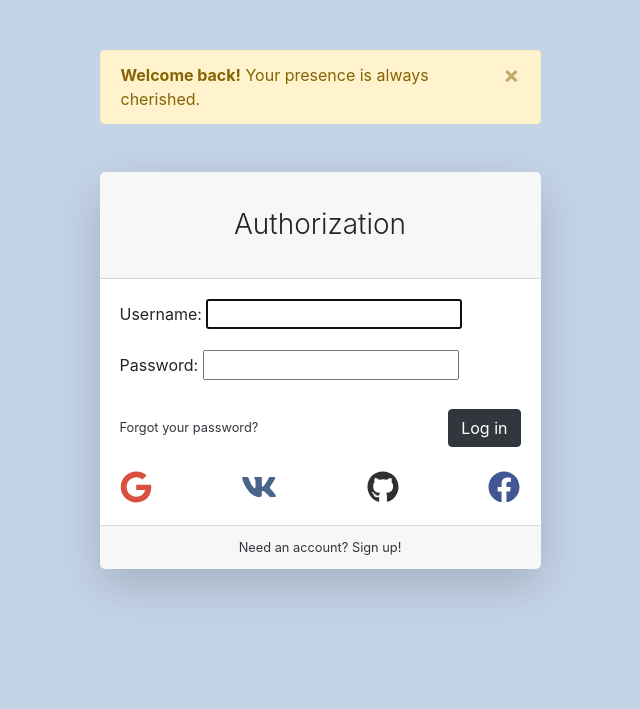
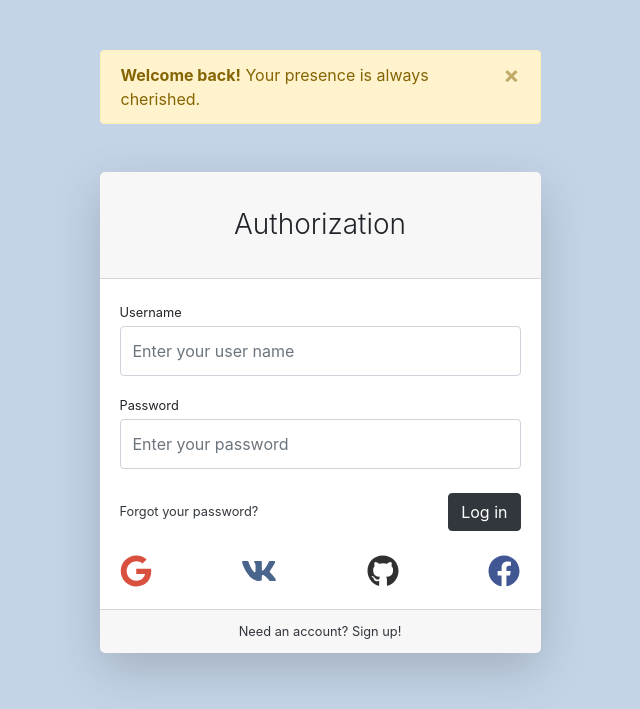
Before and after one commit to Frolov-Andrey2405/VirtuMart, a Django app: template store/users/templates/users/login.html in a window 1280 px wide. Shown: the top 709 px of the page, without its empty margins (320-960 px from the left). Run offline with Django 4.2, Linux system fonts and the light colour scheme; the template is opened without the code that fills it: values that come from a table or form of the project are taken from there, others are empty; parts of the project's set-up code (start-up, migrations or seed data) failed here and were passed over; some libraries are stand-ins or nearby versions.

Commit message:
Proprietary templates and form customization

```diff
--- a/store/users/forms.py
+++ b/store/users/forms.py
@@ -1,9 +1,18 @@
 from django.contrib.auth.forms import AuthenticationForm
-
 from users.models import User
+from django import forms
 
 
 class UserLoginForm(AuthenticationForm):
+    username = forms.CharField(widget=forms.TextInput(attrs={
+        'class': 'form-control py-4',
+        'placeholder': 'Enter your user name'}))
+
+    password = forms.CharField(widget=forms.PasswordInput(attrs={
+        'class': 'form-control py-4',
+        'placeholder': 'Enter your password'
+        }))
+
     class Meta:
         model = User
         fields = ('username', 'password')
--- a/store/users/templates/users/login.html
+++ b/store/users/templates/users/login.html
@@ -3,18 +3,14 @@
   <div class="container">
     <div class="row justify-content-center">
       <div class="col-lg-5">
-        <div
-          class="alert alert-warning alert-dismissible fade show"
-          role="alert"
-          style="margin-top: 50px"
-        >
+        {% if error_message %} <!-- Добавлено -->
+        <div class="alert alert-danger" role="alert"> <!-- Добавлено -->
+          {{ error_message }} <!-- Добавлено -->
+        </div> <!-- Добавлено -->
+        {% endif %} <!-- Добавлено -->
+        <div class="alert alert-warning alert-dismissible fade show" role="alert" style="margin-top: 50px">
           <strong>Welcome back!</strong> Your presence is always cherished.
-          <button
-            type="button"
-            class="close"
-            data-dismiss="alert"
-            aria-label="Close"
-          >
+          <button type="button" class="close" data-dismiss="alert" aria-label="Close">
             <span aria-hidden="true">&times;</span>
           </button>
         </div>
@@ -25,16 +21,22 @@
           <div class="card-body">
             <form action="{% url 'users:login' %}" method="post">
               {% csrf_token %}
-              {{ form.as_p }}
-              <div
-                class="form-group d-flex align-items-center justify-content-between mt-4 mb-0"
-              >
+
+              <div class="form-group">
+                <label class="small mb-1" for="{{form.username.id_for_label}}">Username</label>
+                {{ form.username }}
+              </div>
+
+              <div class="form-group">
+                <label class="small mb-1" for="{{form.password.id_for_label}}">Password</label>
+                {{ form.password }}
+              </div>
+
+              <div class="form-group d-flex align-items-center justify-content-between mt-4 mb-0">
                 <a class="small" href="#">Forgot your password?</a>
                 <input class="btn btn-primary" type="submit" value="Log in" />
               </div>
-              <div
-                class="form-group d-flex align-items-center justify-content-between mt-4 mb-0"
-              >
+              <div class="form-group d-flex align-items-center justify-content-between mt-4 mb-0">
                 <a href="#">
                   <i class="fab fa-google fa-2x" style="color: #d9503e"></i>
                 </a>
@@ -52,9 +54,7 @@
           </div>
           <div class="card-footer text-center">
             <div class="small">
-              <a href="{% url 'users:registration'%}"
-                >Need an account? Sign up!</a
-              >
+              <a href="{% url 'users:registration'%}">Need an account? Sign up!</a>
             </div>
           </div>
         </div>
@@ -62,5 +62,4 @@
     </div>
   </div>
 </main>
-
 {% endblock content %}
```
Also changed, not shown: store/users/views.py (+4 -4 lines), store/db.sqlite3.
